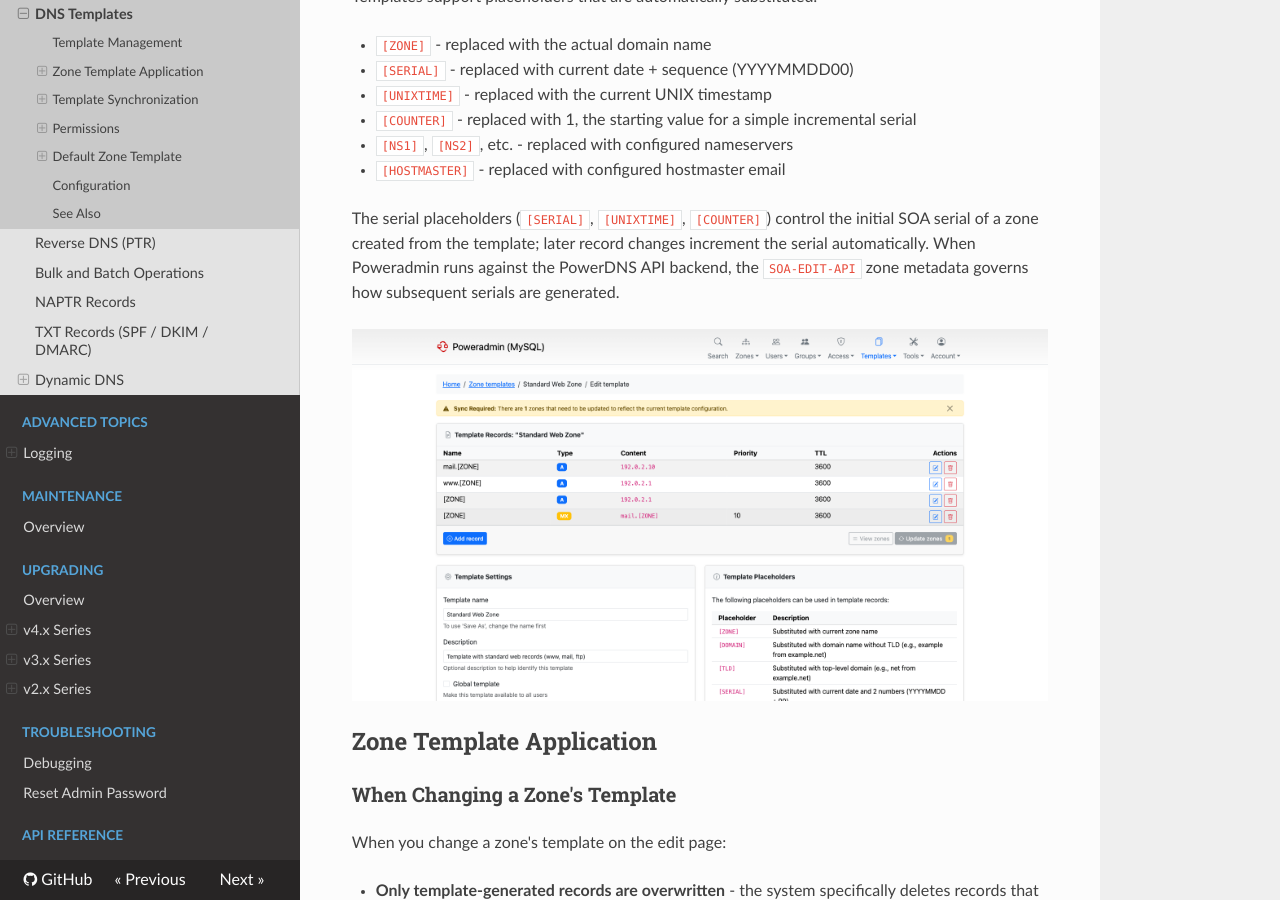
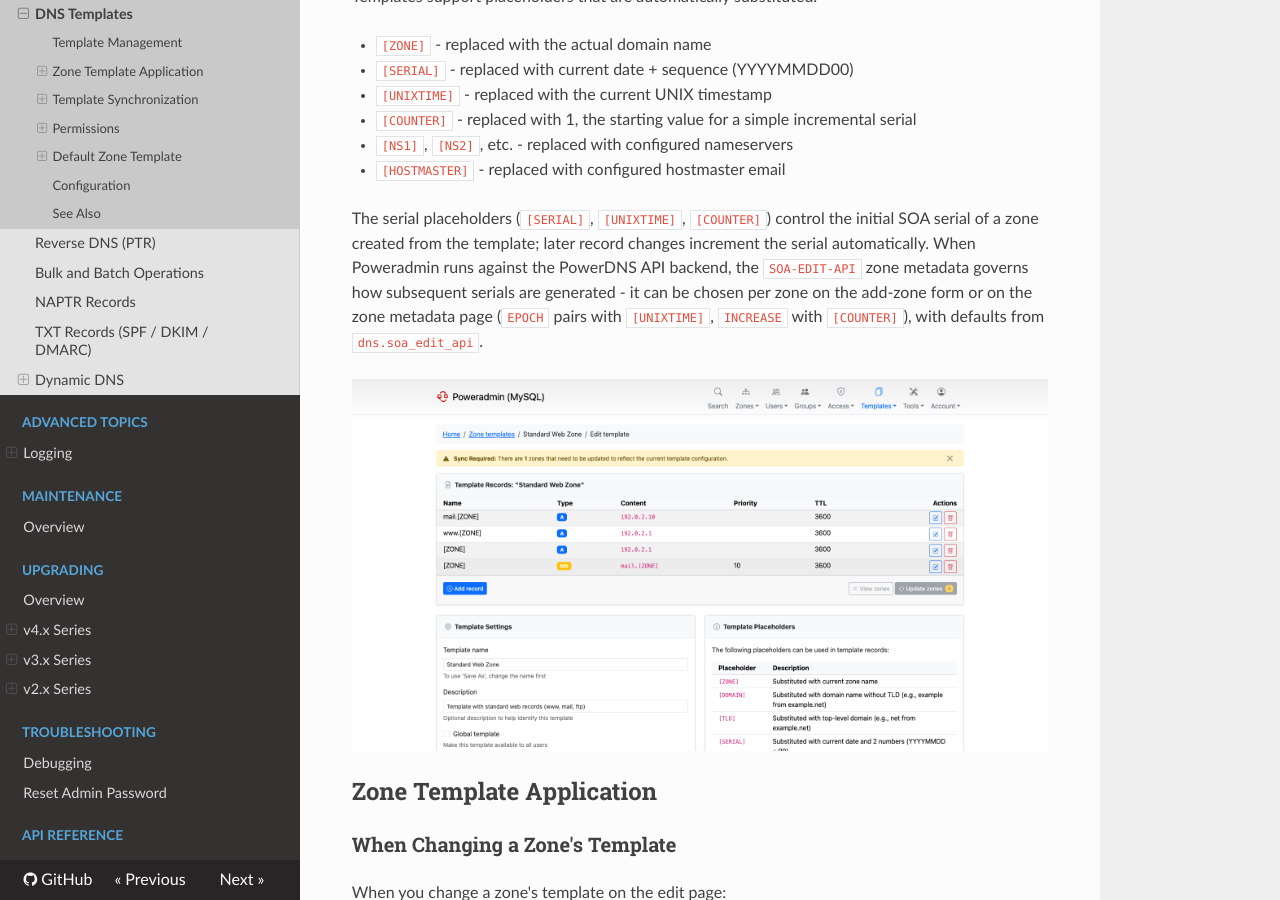
Before and after one commit to poweradmin/poweradmin-docs, an MkDocs documentation site: the page built from docs/user-guide/dns-templates.md, in a window 1280 px wide and 900 px high, scrolled down 853 px. Built offline with MkDocs 1.6.1, drawn with Linux system fonts in a browser that asks for light colours; nearby versions of some CDN libraries.

Commit message:
docs(configuration): document SOA serial policy settings and per-zone selection

```diff
--- a/docs/user-guide/dns-templates.md
+++ b/docs/user-guide/dns-templates.md
@@ -17,7 +17,7 @@ Templates support placeholders that are automatically substituted:
 - `[NS1]`, `[NS2]`, etc. - replaced with configured nameservers
 - `[HOSTMASTER]` - replaced with configured hostmaster email
 
-The serial placeholders (`[SERIAL]`, `[UNIXTIME]`, `[COUNTER]`) control the initial SOA serial of a zone created from the template; later record changes increment the serial automatically. When Poweradmin runs against the PowerDNS API backend, the `SOA-EDIT-API` zone metadata governs how subsequent serials are generated.
+The serial placeholders (`[SERIAL]`, `[UNIXTIME]`, `[COUNTER]`) control the initial SOA serial of a zone created from the template; later record changes increment the serial automatically. When Poweradmin runs against the PowerDNS API backend, the `SOA-EDIT-API` zone metadata governs how subsequent serials are generated - it can be chosen per zone on the add-zone form or on the zone metadata page (`EPOCH` pairs with `[UNIXTIME]`, `INCREASE` with `[COUNTER]`), with defaults from `dns.soa_edit_api`.
 
 ![Template Editor](/screenshots/template-editor.png)
 
```
Also changed, not shown: docs/configuration/dns-settings.md (+4 -0 lines).
